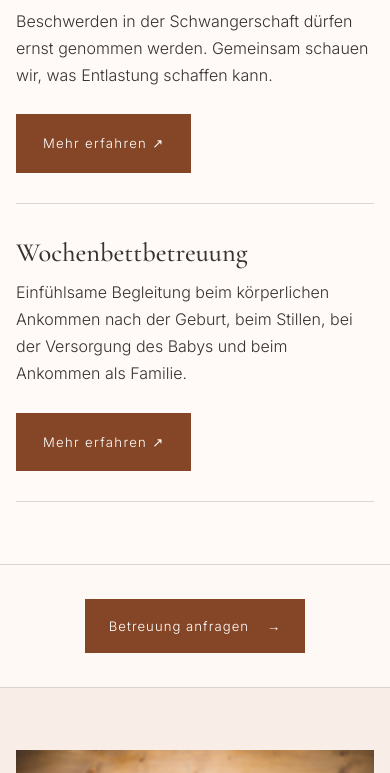
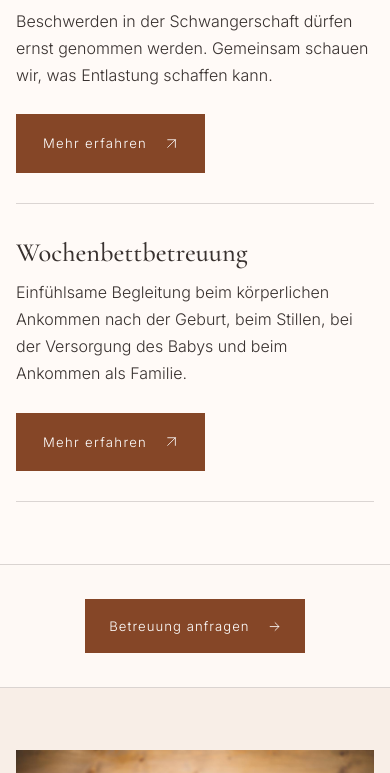
Before and after one commit to Filip-Zafran/simona-eschweiler, a Next.js app: page / in a window 390 px wide. Shown: the part 2110-2883 px from the top of the page. Built offline with nearby package versions, Linux system fonts and the light colour scheme; no server answers; the database is empty.

Commit message:
fix iphone bug and image

```diff
--- a/app/globals.css
+++ b/app/globals.css
@@ -6,6 +6,7 @@
 .important-strip{padding:10px 24px;background:var(--terra);color:white;text-align:center;font-size:.78rem;letter-spacing:.02em}.important-strip a{margin-left:22px;border-bottom:1px solid rgba(255,255,255,.7)}
 .update-banner{display:flex;align-items:center;justify-content:center;gap:18px;padding:11px 24px;background:var(--camel);color:var(--charcoal);font-size:.79rem;letter-spacing:.02em;text-align:center}.update-banner.important{background:var(--terra);color:#fff}.update-banner-label{text-transform:uppercase;font-size:.65rem;font-weight:600;letter-spacing:.16em}.update-banner a{font-weight:500;border-bottom:1px solid currentColor;white-space:nowrap}
 .home-story{background:#f8eee7}.natural-image{width:100%;height:auto;object-fit:contain}
+@media(max-width:980px){.online .split-image{width:100%;height:auto;object-fit:contain;object-position:center}}
 .hero{min-height:calc(100vh - 92px);display:grid;grid-template-columns:repeat(2,minmax(0,1fr))}.hero-copy{display:flex;align-items:center;padding:8vw max(7vw,48px)}.hero-inner{max-width:650px}.hero h1{max-width:700px}.hero .lead{font-family:"Cormorant Garamond",serif;font-size:clamp(1.4rem,2.2vw,2rem);line-height:1.25;margin:25px 0}.hero p:not(.lead){max-width:570px}.hero-image{position:relative;min-height:660px;display:flex;align-items:center;padding:clamp(24px,4vw,64px);background:var(--almond);overflow:hidden}.hero-image img{position:relative;z-index:1;width:100%;height:auto;object-fit:contain;box-shadow:0 24px 55px rgba(56,49,47,.18)}.hero-image:after{content:"";position:absolute;inset:0;background:linear-gradient(135deg,rgba(255,255,255,.2),transparent 55%)}
 .contact-card{display:grid;grid-template-columns:1fr 1fr auto;gap:24px;align-items:center;padding:26px 30px;background:#fffaf7;border:1px solid var(--line);border-radius:18px;box-shadow:0 18px 40px rgba(56,49,47,.04)}.contact-card-copy{display:grid;gap:8px}.contact-card-copy .quote{margin:0}.contact-card-actions{display:flex;justify-content:flex-end}.legal-grid{display:grid;grid-template-columns:1.2fr .8fr;gap:30px}.legal-card{background:#fffaf7;border:1px solid var(--line);border-radius:18px;padding:28px 30px}.legal-highlight{background:linear-gradient(180deg,#fffaf7 0%,#f6eadf 100%)}.legal-header{margin-bottom:18px}.legal-list{display:grid;gap:6px}.legal-card p{margin:.45em 0}.legal-card h3{font-size:clamp(1.9rem,3vw,2.6rem);margin:0}.legal-card .eyebrow{margin-bottom:8px}
 .contact-details{display:grid;grid-template-columns:1fr 1fr;gap:30px;margin-top:30px;text-align:left}.contact-info,.urgent-info{padding:clamp(28px,4vw,46px);border:1px solid var(--line);border-radius:18px}.contact-info{background:#fffaf7}.urgent-info{background:var(--almond)}.contact-details h2{font-size:clamp(2rem,3.5vw,3.2rem);margin:10px 0 24px}.contact-lines{margin-bottom:25px}.contact-lines p{margin:.25em 0}.contact-lines a{text-decoration:underline;text-decoration-color:var(--camel);text-underline-offset:3px}.urgent-info ul{margin:20px 0;padding-left:1.25rem}.urgent-info li{margin:.55rem 0;padding-left:.25rem}
--- /dev/null
+++ b/components/ArrowIcon.tsx
@@ -0,0 +1,20 @@
+// SVG keeps arrows from being rendered as colored emoji on iOS.
+export default function ArrowIcon({ direction = "up-right" }: { direction?: "up-right" | "right" }) {
+  return (
+    <svg
+      aria-hidden="true"
+      focusable="false"
+      width="1em"
+      height="1em"
+      viewBox="0 0 24 24"
+      fill="none"
+      stroke="currentColor"
+      strokeWidth="1.5"
+      strokeLinecap="round"
+      strokeLinejoin="round"
+      style={{ display: "inline-block", flexShrink: 0, verticalAlign: "-0.125em" }}
+    >
+      <path d={direction === "right" ? "M4 12h16m-7-7 7 7-7 7" : "M5 19 19 5M5 5h14v14"} />
+    </svg>
+  );
+}
--- a/components/Footer.tsx
+++ b/components/Footer.tsx
@@ -1,4 +1,5 @@
 "use client";
+import ArrowIcon from "./ArrowIcon";
 import Image from "next/image"; import Link from "next/link";
 import { siteConfig } from "@/lib/config"; import { useLanguage } from "./LanguageProvider";
-export default function Footer(){ const { locale }=useLanguage(); return <footer className="footer"><div className="container"><div className="footer-main"><div className="footer-logo"><Image src="/images/signature.jpeg" width={1170} height={765} alt="Simone Eschweiler"/><p>{locale==="de"?"Hebamme · Berlin":"Midwife · Berlin"}</p></div><div className="footer-links"><div><a href={`mailto:${siteConfig.email}`}>E-Mail</a><a href={siteConfig.meloneGrooveUrl} target="_blank" rel="noreferrer">Melone Groove ↗</a></div><div><Link href="/impressum">{locale==="de"?"Impressum":"Legal notice"}</Link><Link href="/datenschutz">{locale==="de"?"Datenschutz":"Privacy"}</Link><Link className="admin-link" href="/admin">Admin</Link></div></div></div><div className="copyright"><span>© {new Date().getFullYear()} Simone Eschweiler</span><span>{locale==="de"?"Mit Ruhe, Erfahrung und Vertrauen.":"With calm, experience and trust."}</span></div></div></footer>}
+export default function Footer(){ const { locale }=useLanguage(); return <footer className="footer"><div className="container"><div className="footer-main"><div className="footer-logo"><Image src="/images/signature.jpeg" width={1170} height={765} alt="Simone Eschweiler"/><p>{locale==="de"?"Hebamme · Berlin":"Midwife · Berlin"}</p></div><div className="footer-links"><div><a href={`mailto:${siteConfig.email}`}>E-Mail</a><a href={siteConfig.meloneGrooveUrl} target="_blank" rel="noreferrer">Melone Groove <ArrowIcon /></a></div><div><Link href="/impressum">{locale==="de"?"Impressum":"Legal notice"}</Link><Link href="/datenschutz">{locale==="de"?"Datenschutz":"Privacy"}</Link><Link className="admin-link" href="/admin">Admin</Link></div></div></div><div className="copyright"><span>© {new Date().getFullYear()} Simone Eschweiler</span><span>{locale==="de"?"Mit Ruhe, Erfahrung und Vertrauen.":"With calm, experience and trust."}</span></div></div></footer>}
--- a/components/HomeContent.tsx
+++ b/components/HomeContent.tsx
@@ -1,4 +1,5 @@
 "use client";
+import ArrowIcon from "./ArrowIcon";
 import Image from "next/image"; import Link from "next/link";
 import { siteConfig } from "@/lib/config"; import { useLanguage } from "./LanguageProvider";
 
@@ -11,11 +12,11 @@ const descriptions={de:["Ein geschützter Raum für medizinische Vorsorge, pers
 export default function HomeContent(){const {locale}=useLanguage(),c=copy[locale];return <main>
 <section className="hero"><div className="hero-copy"><div className="hero-inner"><span className="eyebrow">{c.kicker}</span><h1>{c.title}</h1><p className="lead">{c.sub}</p><p>{c.hero}</p></div></div><div className="hero-image"><Image src="/images/detail1.jpeg" alt="Traditionelles Hebammeninstrument auf warmem Holz" width={1600} height={1039} sizes="(max-width: 980px) 100vw, 50vw" priority /></div></section>
 <section className="section welcome"><div className="narrow"><span className="eyebrow">{c.welcome}</span><p className="intro">{c.intro}</p><p>{c.welcomeText}</p></div></section>
-<section className="section services"><div className="container"><div className="section-head"><div><span className="eyebrow services-label">{locale==="de"?"Hebammenleistungen":"Midwifery services"}</span></div><p>{c.serviceIntro}</p></div><div className="service-grid">{services[locale].map((s,i)=><article className="service" key={s}><h3>{s}</h3><p>{descriptions[locale][i]}</p><Link className="button learn-more-button" href={i===2?"/leistungen#wochenbettbetreuung":"/leistungen"}>{c.learn} ↗</Link></article>)}</div></div></section>
-<section className="care-cta"><div className="container"><a className="button" href={`mailto:${siteConfig.email}`}>{c.cta} <span>→</span></a></div></section>
+<section className="section services"><div className="container"><div className="section-head"><div><span className="eyebrow services-label">{locale==="de"?"Hebammenleistungen":"Midwifery services"}</span></div><p>{c.serviceIntro}</p></div><div className="service-grid">{services[locale].map((s,i)=><article className="service" key={s}><h3>{s}</h3><p>{descriptions[locale][i]}</p><Link className="button learn-more-button" href={i===2?"/leistungen#wochenbettbetreuung":"/leistungen"}>{c.learn} <ArrowIcon /></Link></article>)}</div></div></section>
+<section className="care-cta"><div className="container"><a className="button" href={`mailto:${siteConfig.email}`}>{c.cta} <ArrowIcon direction="right" /></a></div></section>
 <section className="section home-story"><div className="container split"><Image className="natural-image" src="/images/detail3.jpeg" alt={locale==="de"?"Traditionelle Hebammentasche":"Traditional midwife bag"} width={1600} height={1066}/><div><span className="eyebrow">{locale==="de"?"Persönlich begleitet":"Personal support"}</span><h2>{locale==="de"?"Fachwissen und Erfahrung – mit Blick für das Wesentliche.":"Knowledge and experience – focused on what matters."}</h2><p>{locale==="de"?"Jede Begleitung orientiert sich an Ihrer individuellen Situation, Ihren Fragen und dem, was Ihnen Sicherheit gibt.":"Every form of support is shaped by your individual situation, your questions and what helps you feel safe."}</p><p>{locale==="de"?"Fachwissen und Erfahrung sind dabei ebenso wichtig wie eine achtsame, zugewandte Begleitung.":"Professional knowledge and experience are just as important as attentive, compassionate support."}</p><blockquote>{locale==="de"?"„Ohne Liebe ist es nur handwerkliches Geschick.“":"“Without love, it is merely technical skill.”"}<cite>Frédérick Leboyer</cite></blockquote></div></div></section>
-<section className="section trauma"><div className="container split"><Image className="split-image" src="/images/detail4.jpeg" alt="Offene Hände als Geste der Begleitung" width={1263} height={1600}/><div className="copy"><span className="eyebrow">{c.trauma}</span><h2>{c.traumaSub}</h2><p>{c.traumaText}</p><Link className="button learn-more-button" href="/traumasensible-begleitung">{c.learn} ↗</Link></div></div></section>
-<section className="section about"><div className="container split"><div><span className="eyebrow">{c.about}</span><h2>{c.aboutTitle}</h2><p>{c.aboutText}</p><Link className="button learn-more-button" href="/ueber-mich">{c.learn} ↗</Link></div><Image className="split-image" src="/images/profile.jpeg" alt="Portrait von Simone Eschweiler" width={986} height={1600}/></div></section>
-<section className="section online"><div className="container split"><div><span className="eyebrow">{locale==="de"?"Onlineangebote":"Online services"}</span><h2>{c.online}</h2><p>{c.onlineText}</p><a className="button learn-more-button" href={siteConfig.meloneGrooveUrl} target="_blank" rel="noreferrer">MelonGrove ↗</a></div><Image className="natural-image" src="/images/detail2.jpeg" alt={locale==="de"?"Sei guter Hoffnung":"Be of good hope"} width={1600} height={1066}/></div></section>
-<section className="section contact"><div className="narrow"><span className="eyebrow">{c.contact}</span><h2>{c.contactTitle}</h2><p>{c.contactText}</p><a className="button" href={`mailto:${siteConfig.email}`}>{c.email} →</a><div className="contact-preview"><span className="eyebrow">{locale==="de"?"Sprechzeiten":"Consultation hours"}</span><p>{locale==="de"?"Montag bis Freitag, 8:30–14:00 Uhr":"Monday to Friday, 8:30 a.m.–2:00 p.m."}</p><p>{locale==="de"?"Telefonisch oder per E-Mail erreichbar. Wichtige Hinweise für dringende Anliegen finden Sie auf der Kontaktseite.":"Available by telephone or email. Important guidance for urgent concerns is available on the contact page."}</p><Link className="button learn-more-button" href="/kontakt">{locale==="de"?"Mehr erfahren":"More"} ↗</Link></div></div></section>
+<section className="section trauma"><div className="container split"><Image className="split-image" src="/images/detail4.jpeg" alt="Offene Hände als Geste der Begleitung" width={1263} height={1600}/><div className="copy"><span className="eyebrow">{c.trauma}</span><h2>{c.traumaSub}</h2><p>{c.traumaText}</p><Link className="button learn-more-button" href="/traumasensible-begleitung">{c.learn} <ArrowIcon /></Link></div></div></section>
+<section className="section about"><div className="container split"><div><span className="eyebrow">{c.about}</span><h2>{c.aboutTitle}</h2><p>{c.aboutText}</p><Link className="button learn-more-button" href="/ueber-mich">{c.learn} <ArrowIcon /></Link></div><Image className="split-image" src="/images/profile.jpeg" alt="Portrait von Simone Eschweiler" width={986} height={1600}/></div></section>
+<section className="section online"><div className="container split"><div><span className="eyebrow">{locale==="de"?"Onlineangebote":"Online services"}</span><h2>{c.online}</h2><p>{c.onlineText}</p><a className="button learn-more-button" href={siteConfig.meloneGrooveUrl} target="_blank" rel="noreferrer">MelonGrove <ArrowIcon /></a></div><Image className="natural-image" src="/images/detail2.jpeg" alt={locale==="de"?"Sei guter Hoffnung":"Be of good hope"} width={1600} height={1066}/></div></section>
+<section className="section contact"><div className="narrow"><span className="eyebrow">{c.contact}</span><h2>{c.contactTitle}</h2><p>{c.contactText}</p><a className="button" href={`mailto:${siteConfig.email}`}>{c.email} <ArrowIcon direction="right" /></a><div className="contact-preview"><span className="eyebrow">{locale==="de"?"Sprechzeiten":"Consultation hours"}</span><p>{locale==="de"?"Montag bis Freitag, 8:30–14:00 Uhr":"Monday to Friday, 8:30 a.m.–2:00 p.m."}</p><p>{locale==="de"?"Telefonisch oder per E-Mail erreichbar. Wichtige Hinweise für dringende Anliegen finden Sie auf der Kontaktseite.":"Available by telephone or email. Important guidance for urgent concerns is available on the contact page."}</p><Link className="button learn-more-button" href="/kontakt">{locale==="de"?"Mehr erfahren":"More"} <ArrowIcon /></Link></div></div></section>
 </main>}
--- a/components/ServicesPage.tsx
+++ b/components/ServicesPage.tsx
@@ -1,4 +1,5 @@
 "use client";
+import ArrowIcon from "./ArrowIcon";
 import { useLanguage } from "./LanguageProvider"; import { siteConfig } from "@/lib/config"; import PageHero from "./PageHero";
 
 const content={
@@ -11,4 +12,4 @@ en:{eye:"Services",title:"Support throughout pregnancy and the postpartum period
 {t:"Support with pregnancy discomfort",p:["Discomfort during pregnancy deserves to be taken seriously and offers an opportunity to look more closely. Physical changes, personal questions and uncertainties are welcome, as is the search for ways to make everyday life easier.","I support you with professional expertise, attentiveness and consideration for your individual situation. If further medical assessment would be helpful, we will discuss this together.","The costs of this midwifery support are covered by your statutory health insurance."]},
 {t:"Postpartum care",p:["The postpartum period is a special time of settling in – physically, emotionally and as a family. After the birth, I support you with sensitivity through the changes and questions that come with this new phase of life.","Recovery after birth, postnatal healing, breastfeeding and feeding your baby can all have their place, as can caring for your baby and settling into your new role as a family.","I support you with professional expertise, attentiveness and consideration for your individual situation. It is important to me that you have space for your questions and can develop confidence at your own pace in caring for your baby and navigating the changes after birth.","The costs of this midwifery support are covered by your statutory health insurance."]}],cta:"Enquire about care"}};
 
-export default function ServicesPage(){const {locale}=useLanguage(),c=content[locale];return <main><PageHero eyebrow={c.eye} title={c.title} text={c.intro}/><section className="section"><div className="container services-detail">{c.items.map((x,i)=><article className="detail-row" id={i===2?"wochenbettbetreuung":undefined} key={x.t}><div><h2>{x.t}</h2>{x.p.map(p=><p key={p}>{p}</p>)}</div></article>)}</div></section><section className="section contact"><a className="button" href={`mailto:${siteConfig.email}`}>{c.cta} →</a></section></main>}
+export default function ServicesPage(){const {locale}=useLanguage(),c=content[locale];return <main><PageHero eyebrow={c.eye} title={c.title} text={c.intro}/><section className="section"><div className="container services-detail">{c.items.map((x,i)=><article className="detail-row" id={i===2?"wochenbettbetreuung":undefined} key={x.t}><div><h2>{x.t}</h2>{x.p.map(p=><p key={p}>{p}</p>)}</div></article>)}</div></section><section className="section contact"><a className="button" href={`mailto:${siteConfig.email}`}>{c.cta} <ArrowIcon direction="right" /></a></section></main>}
--- a/components/SimplePages.tsx
+++ b/components/SimplePages.tsx
@@ -1,4 +1,5 @@
 "use client";import Image from "next/image";import {useLanguage} from "./LanguageProvider";import PageHero from "./PageHero";import {siteConfig} from "@/lib/config";
+import ArrowIcon from "./ArrowIcon";
 
 const imprintContent = {
   de: {
@@ -70,7 +71,7 @@ const privacyContent = {
   },
 };
 
-export function OnlinePage(){const{locale}=useLanguage();return <main><PageHero eyebrow={locale==="de"?"Onlineangebote":"Online services"} title={locale==="de"?"Ergänzende Begleitung & Onlineangebote":"Additional support & online services"} text={locale==="de"?"Ein ergänzendes Angebot mit Fokus auf ganzheitliche, traumasensible und neurosystemische Begleitung.":"Additional services focused on holistic, trauma-sensitive and neuro-systemic support."}/><section className="section online"><div className="container split"><div><h2>{locale==="de"?"Begleitung, unabhängig vom Ort":"Support, wherever you are"}</h2><p>{locale==="de"?"Neben meiner Hebammentätigkeit entsteht ein ergänzendes Onlineangebot. Dieses Angebot ist unabhängig von den Leistungen der Hebammenversorgung und wird gesondert vergütet.":"Alongside my midwifery work, I am developing additional online services. These are separate from statutory midwifery care and are charged independently."}</p><a className="button" href={siteConfig.meloneGrooveUrl} target="_blank" rel="noreferrer">Melone Groove ↗</a></div><Image className="split-image" src="/images/detail2.jpeg" width={1600} height={1066} alt="Sei guter Hoffnung"/></div></section></main>}
+export function OnlinePage(){const{locale}=useLanguage();return <main><PageHero eyebrow={locale==="de"?"Onlineangebote":"Online services"} title={locale==="de"?"Ergänzende Begleitung & Onlineangebote":"Additional support & online services"} text={locale==="de"?"Ein ergänzendes Angebot mit Fokus auf ganzheitliche, traumasensible und neurosystemische Begleitung.":"Additional services focused on holistic, trauma-sensitive and neuro-systemic support."}/><section className="section online"><div className="container split"><div><h2>{locale==="de"?"Begleitung, unabhängig vom Ort":"Support, wherever you are"}</h2><p>{locale==="de"?"Neben meiner Hebammentätigkeit entsteht ein ergänzendes Onlineangebot. Dieses Angebot ist unabhängig von den Leistungen der Hebammenversorgung und wird gesondert vergütet.":"Alongside my midwifery work, I am developing additional online services. These are separate from statutory midwifery care and are charged independently."}</p><a className="button" href={siteConfig.meloneGrooveUrl} target="_blank" rel="noreferrer">Melone Groove <ArrowIcon /></a></div><Image className="split-image" src="/images/detail2.jpeg" width={1600} height={1066} alt="Sei guter Hoffnung"/></div></section></main>}
 
 export function ContactPage(){const{locale}=useLanguage();const copy = locale === "de" ? {
   eyebrow: "Kontakt",
@@ -115,7 +116,7 @@ export function ContactPage(){const{locale}=useLanguage();const copy = locale ==
 return <main><PageHero eyebrow={copy.eyebrow} title={copy.title} text={copy.text}/><section className="section contact"><div className="container"><div className="contact-card">
   <div className="contact-card-copy"><span className="eyebrow">{copy.emailLabel}</span><p className="quote"><a href={`mailto:${copy.email}`}>{copy.email}</a></p></div>
   <div className="contact-card-copy"><span className="eyebrow">{copy.phoneLabel}</span><p className="quote"><a href={`tel:${copy.phone.replace(/\s+/g, "")}`}>{copy.phone}</a></p></div>
-  <div className="contact-card-actions"><a className="button" href={`mailto:${siteConfig.email}`}>{copy.button} →</a></div>
+  <div className="contact-card-actions"><a className="button" href={`mailto:${siteConfig.email}`}>{copy.button} <ArrowIcon direction="right" /></a></div>
 </div><div className="contact-details">
   <article className="contact-info"><span className="eyebrow">{copy.hoursTitle}</span><h2>{copy.hours}</h2><div className="contact-lines"><p>{copy.phoneLabel}: <a href={`tel:${copy.phone.replace(/\s+/g, "")}`}>{copy.phone}</a></p><p>{copy.emailLabel}: <a href={`mailto:${copy.email}`}>{copy.email}</a></p><p>{copy.webLabel}: <a href="https://www.hebamme-se.de">{copy.web}</a></p></div><p>{copy.availability}</p></article>
   <article className="urgent-info"><span className="eyebrow">{copy.urgentTitle}</span><h2>{copy.urgentTitle}</h2><p>{copy.urgentIntro}</p><p>{copy.urgentLead}</p><ul>{copy.urgentItems.map(item=><li key={item}>{item}</li>)}</ul><p>{copy.urgentClosing}</p></article>
--- a/components/TraumaPage.tsx
+++ b/components/TraumaPage.tsx
@@ -1,6 +1,7 @@
 "use client";
+import ArrowIcon from "./ArrowIcon";
 import Image from "next/image"; import {useLanguage} from "./LanguageProvider"; import {siteConfig} from "@/lib/config"; import PageHero from "./PageHero";
 const content={
 de:{e:"Traumasensible Begleitung",t:"Ein geschützter Raum für neue innere Sicherheit.",i:"Traumasensible und neurosystemische Begleitung in besonderen Lebensphasen.",h:"Stabilisierung, Orientierung und behutsame Begleitung",p:["Manche Geburtserfahrungen wirken länger nach, als man zunächst erwartet.","Vielleicht als Unsicherheit, innere Unruhe, Erschöpfung, Traurigkeit oder Überforderung, als wiederkehrende Gedanken und Bilder oder als das Gefühl, das Erlebte noch nicht ganz einordnen zu können.","In einem geschützten Rahmen darf das, was rund um die Geburt geschehen ist, in Ihrem eigenen Tempo Raum bekommen. Gemeinsam können wir Erfahrungen sortieren, Zusammenhänge verstehen und achtsam neue Orientierung und innere Sicherheit entwickeln.","Dabei geht es nicht darum, das Erlebte zu bewerten, sondern darum, einen eigenen Umgang damit zu finden. Die Begleitung ist unabhängig davon möglich, wie lange die Geburt zurückliegt, und kann auch bereits während der Schwangerschaft sinnvoll sein.","Die Gespräche finden als Einzeltermine in Berlin-Wedding oder online statt."],note:"Die Begleitung ist eine Selbstzahlerleistung, Preise auf Anfrage.",b:"Begleitung anfragen"},
 en:{e:"Trauma-sensitive support",t:"A protected space for a renewed sense of inner safety.",i:"Trauma-sensitive and neuro-systemic support during significant phases of life.",h:"Stabilisation, orientation and gentle support",p:["Some birth experiences continue to resonate for longer than initially expected.","This may take the form of uncertainty, inner restlessness, exhaustion, sadness or feeling overwhelmed, recurring thoughts and images, or a sense that you have not yet been able to fully make sense of what happened.","In a protected setting, what happened around the birth can be given space at your own pace. Together, we can sort through experiences, understand connections and gently develop renewed orientation and inner safety.","The aim is not to judge what happened, but to find your own way of relating to it. Support is available regardless of how long ago the birth took place and may also be helpful during pregnancy.","Sessions are held individually in Berlin-Wedding or online."],note:"This support is privately paid; prices are available on request.",b:"Enquire about support"}};
-export default function TraumaPage(){const{locale}=useLanguage(),c=content[locale];return <main><PageHero eyebrow={c.e} title={c.t} text={c.i}/><section className="section trauma"><div className="container split"><Image className="split-image" src="/images/detail4.jpeg" alt="Offene Hände" width={1263} height={1600}/><div><span className="eyebrow">{locale==="de"?"Sicher und zugewandt":"Safe and attentive"}</span><h2>{c.h}</h2>{c.p.map(p=><p key={p}>{p}</p>)}<p className="service-note"><strong>{c.note}</strong></p><a className="button" href={`mailto:${siteConfig.email}`}>{c.b} →</a></div></div></section></main>}
+export default function TraumaPage(){const{locale}=useLanguage(),c=content[locale];return <main><PageHero eyebrow={c.e} title={c.t} text={c.i}/><section className="section trauma"><div className="container split"><Image className="split-image" src="/images/detail4.jpeg" alt="Offene Hände" width={1263} height={1600}/><div><span className="eyebrow">{locale==="de"?"Sicher und zugewandt":"Safe and attentive"}</span><h2>{c.h}</h2>{c.p.map(p=><p key={p}>{p}</p>)}<p className="service-note"><strong>{c.note}</strong></p><a className="button" href={`mailto:${siteConfig.email}`}>{c.b} <ArrowIcon direction="right" /></a></div></div></section></main>}
--- a/components/UpdateBanner.tsx
+++ b/components/UpdateBanner.tsx
@@ -1,4 +1,5 @@
 "use client";
+import ArrowIcon from "./ArrowIcon";
 
 import Link from "next/link";
 import { usePathname } from "next/navigation";
@@ -18,6 +19,6 @@ export default function UpdateBanner({ announcement }: { announcement?: Announce
   return <aside className={`update-banner ${announcement.important ? "important" : ""}`}>
     <span className="update-banner-label">{locale === "de" ? "Aktuelles" : "Update"}</span>
     <span>{title}</span>
-    <Link className="button learn-more-button" href="/aktuelles">{locale === "de" ? "Mehr erfahren" : "Learn more"} ↗</Link>
+    <Link className="button learn-more-button" href="/aktuelles">{locale === "de" ? "Mehr erfahren" : "Learn more"} <ArrowIcon /></Link>
   </aside>;
 }
```
Also changed, not shown: components/Admin.tsx (+3 -2 lines).
